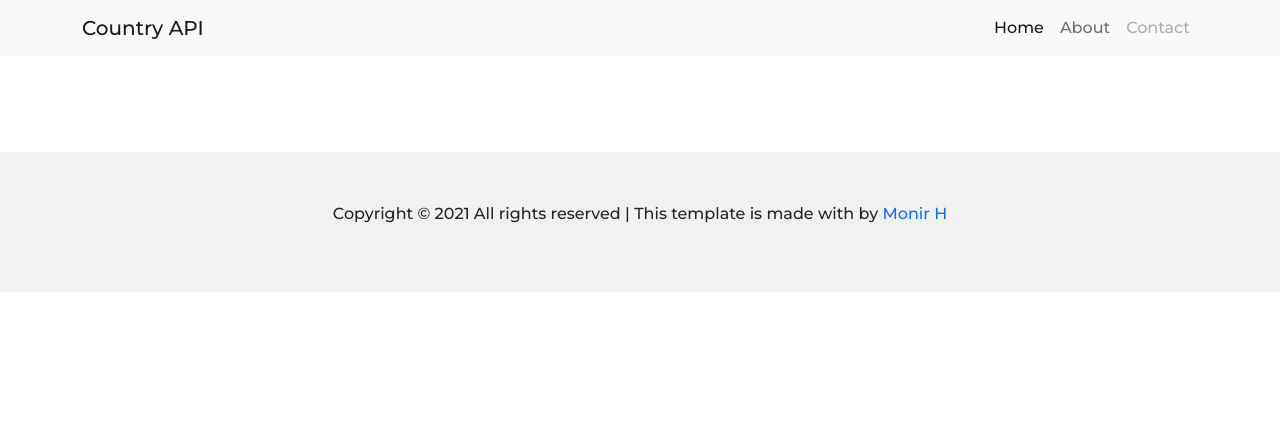
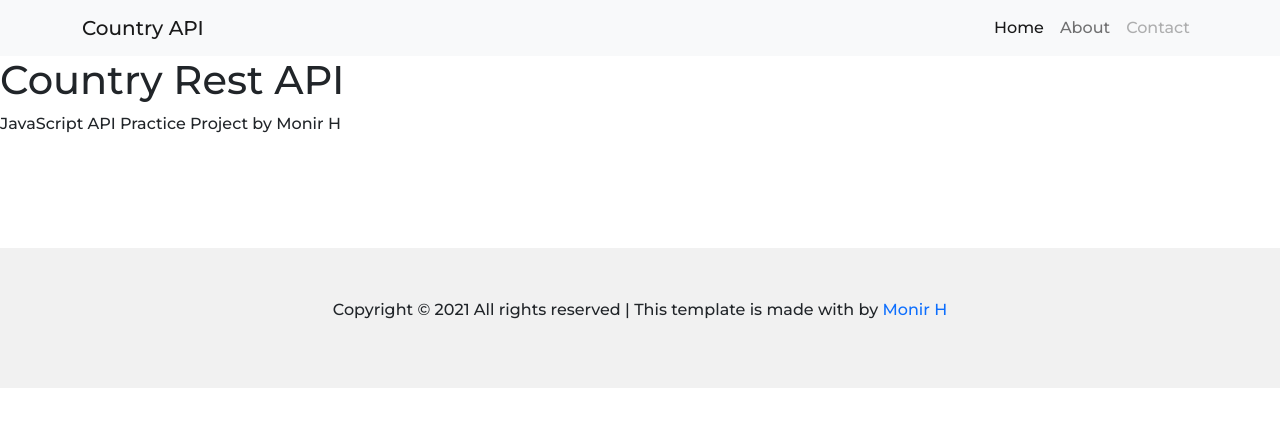
Before and after one commit to monirfy/country-rest-api, a plain HTML site: page index.html in a window 1280 px wide. Drawn offline with nearby package versions, Linux system fonts and the light colour scheme; no server answers; some icons are missing.

Commit message:
Add header html

```diff
--- a/index.html
+++ b/index.html
@@ -33,6 +33,11 @@
             </div>
         </nav>
 
+        <header>
+            <h1>Country Rest API</h1>
+            <p>JavaScript API Practice Project by Monir H</p>
+        </header>
+
         <section class="container py-5">
             <div class="row g-2" id="countries"></div>
         </section>
```
